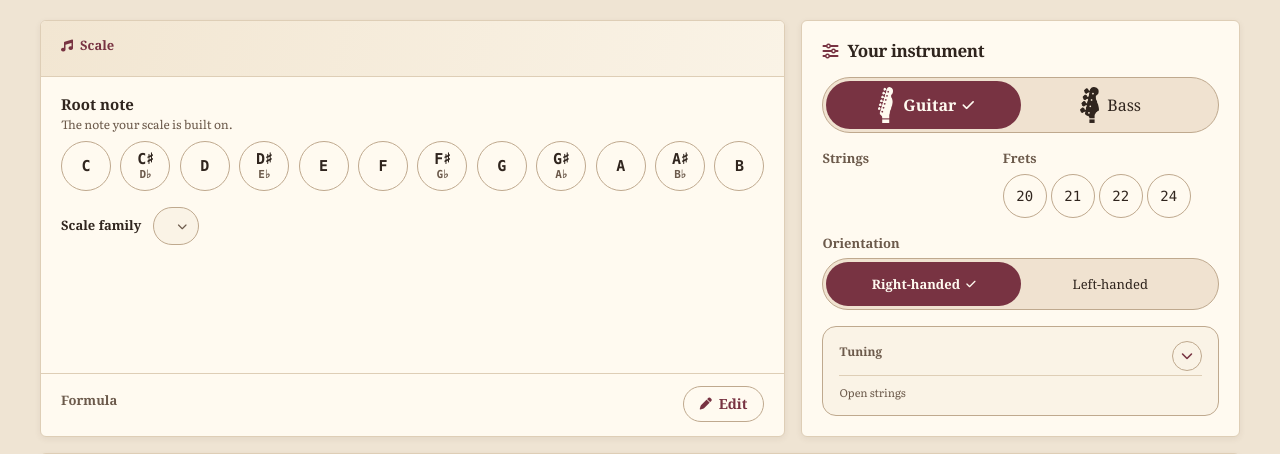
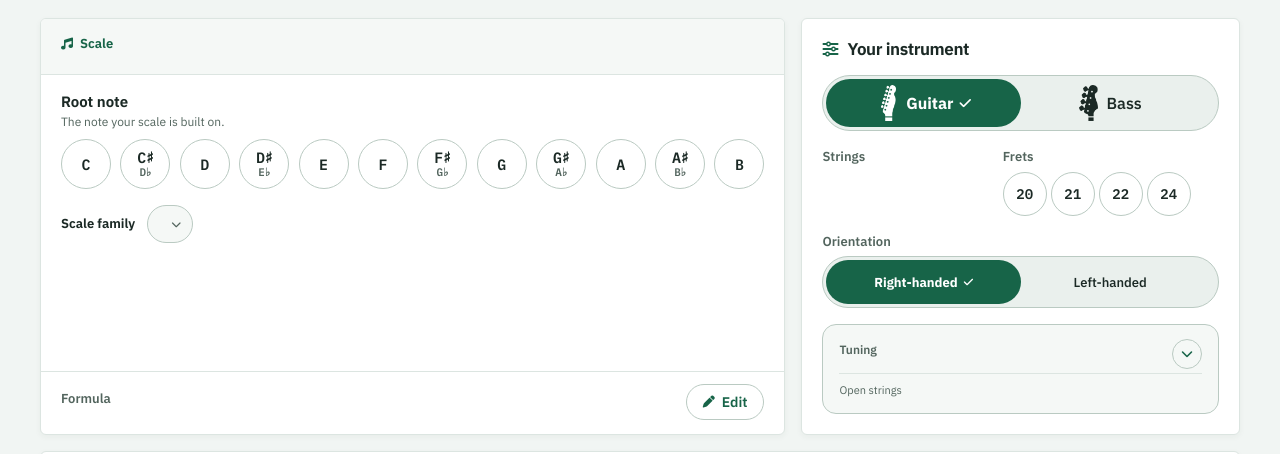
Before and after one commit to lucasmkrx/scales, a website: page public/index.html in a window 1280 px wide. Shown: the part 67-521 px from the top of the page. Drawn offline with Linux system fonts and the light colour scheme; files whose address does not match are found by name; a web font is replaced by a local one.

Commit message:
Refresh UI typography and color palette
Introduces IBM Plex Sans and Mono as the primary typefaces for the application, replacing previous fonts. This change also updates the overall color palette and refines various component styles to provide a modernized and cohesive visual aesthetic.

```diff
--- a/public/styles.css
+++ b/public/styles.css
@@ -5,14 +5,26 @@
   font-display: block;
 }
 @font-face {
-  font-family: Literata;
-  src: url('./assets/fonts/Literata-Regular.ttf') format('truetype');
+  font-family: 'IBM Plex Sans';
+  src: url('./assets/fonts/ibm-plex-sans.woff2') format('woff2');
+  font-weight: 400 700;
+  font-display: swap;
+}
+@font-face {
+  font-family: 'IBM Plex Mono';
+  src: url('./assets/fonts/ibm-plex-mono.woff2') format('woff2');
   font-weight: 400;
   font-display: swap;
 }
 @font-face {
-  font-family: Literata;
-  src: url('./assets/fonts/Literata-Bold.ttf') format('truetype');
+  font-family: 'IBM Plex Mono';
+  src: url('./assets/fonts/ibm-plex-mono-semibold.woff2') format('woff2');
+  font-weight: 600;
+  font-display: swap;
+}
+@font-face {
+  font-family: 'IBM Plex Mono';
+  src: url('./assets/fonts/ibm-plex-mono-bold.woff2') format('woff2');
   font-weight: 700;
   font-display: swap;
 }
@@ -27,56 +39,53 @@
   font-display: swap;
 }
 :root {
-  --ink: #30251e;
-  --muted: #6c5a4b;
-  --paper: #fffaf0;
-  --rule: #deceb6;
-  --pale: #f2e6d2;
-  --accent: #783342;
-  --background: #efe4d3;
-  --control-border: #bfa98e;
-  --hover-border: #916f55;
-  --accent-solid: #783342;
-  --accent-hover: #5b2330;
-  --accent-contrast: #fffaf0;
-  --focus: #8d5260;
+  --ink: #1b2925;
+  --muted: #53655e;
+  --paper: #fff;
+  --rule: #dce5e1;
+  --pale: #e6f2eb;
+  --accent: #176448;
+  --background: #f1f5f3;
+  --control-border: #bacac2;
+  --hover-border: #739986;
+  --accent-solid: #176448;
+  --accent-hover: #104e39;
+  --accent-contrast: #fff;
+  --focus: #2f8a68;
   --error: #9b3030;
-  --segmented: #f0e2d0;
-  --subtle: #faf3e6;
-  --diagram: #f9f1e0;
-  --tone-selected: #efe0ca;
-  --shadow: #533b2b24;
-  --shadow-soft: #533b2b13;
-  --scroll-thumb: #bca385;
-  --sounding-background: #442a27;
-  --sounding-ink: #fffaf0;
+  --segmented: #eaf0ed;
+  --subtle: #f5f8f6;
+  --diagram: #f6f8f7;
+  --tone-selected: #e0efe6;
+  --shadow: #203e3120;
+  --shadow-soft: #203e310c;
+  --scroll-thumb: #a6c0b2;
+  --sounding-background: #21483b;
+  --sounding-ink: #fff;
   --note-selected: #a16207;
-  --note-playing: #783342;
-  --board-open: #ebdcc1;
-  --board-octave: #e4d2b3;
-  --board-marker: #efe0c8;
-  --board-upper: #f5e8d2;
-  --board-lower: #fcf3e4;
-  --board-grid: #baaa92;
-  --board-string: #988977;
-  --board-ink: #594e42;
-  --board-muted-fill: #d9cfc1;
-  --board-muted-ink: #665747;
+  --note-playing: #176448;
+  --board-open: #e2ebe6;
+  --board-octave: #d8e5de;
+  --board-marker: #e8efeb;
+  --board-upper: #eff4f1;
+  --board-lower: #fbfcfb;
+  --board-grid: #b4c2bb;
+  --board-string: #899c92;
+  --board-ink: #485951;
+  --board-muted-fill: #d4ded9;
+  --board-muted-ink: #53665c;
   --muted-note-opacity: 0.6;
   --board-root-ink: #111111;
-  --board-root-muted: #9a8975;
+  --board-root-muted: #84988f;
   --board-root-halo: #ffffff;
-  --board-note-rim: #a6927c;
+  --board-note-rim: #92a69b;
   --note-ink: #28372e;
   --pitch-accidental: #fff;
-  --pattern-ink: #705747;
+  --pattern-ink: #4a6559;
   --pattern-active: var(--accent);
-  --pattern-guide: #9d6e65;
-  --type:
-    adobe-caslon-pro, 'Adobe Caslon Pro', Literata, 'Tukany Accidentals', Georgia, serif;
-  --mono:
-    input-mono, InputMono, 'Tukany Accidentals', ui-monospace, 'SFMono-Regular', Menlo,
-    Consolas, monospace;
+  --pattern-guide: #6f9a85;
+  --type: 'IBM Plex Sans', 'Tukany Accidentals', system-ui, sans-serif;
+  --mono: 'IBM Plex Mono', 'Tukany Accidentals', ui-monospace, Menlo, Consolas, monospace;
   --pill-radius: 9999px;
   --gutter: clamp(16px, 3vw, 36px);
   --page: 1272px;
@@ -167,7 +176,7 @@ fieldset {
 h1,
 h2,
 h3 {
-  font: 400 26px/1.2 var(--type);
+  font: 600 26px/1.2 var(--type);
   letter-spacing: -0.025em;
 }
 a {
@@ -373,7 +382,7 @@ input[type='checkbox'] {
 }
 .site-header {
   background: var(--paper);
-  border-bottom: 3px double var(--rule);
+  border-bottom: 1px solid var(--rule);
 }
 .masthead,
 main,
@@ -438,7 +447,7 @@ input::placeholder {
   display: grid;
   place-items: center;
   color: var(--accent-contrast);
-  border-radius: 3px;
+  border-radius: 7px;
   background: var(--accent-solid);
 }
 .brand-mark .icon {
@@ -1026,7 +1035,7 @@ input[aria-invalid='true'] {
   padding: 17px var(--scale-inset) 18px;
   border-bottom: 1px solid var(--rule);
   border-radius: 5px 5px 0 0;
-  background: linear-gradient(105deg, var(--pale), var(--subtle));
+  background-color: var(--subtle);
 }
 :root[data-theme='dark'] .scale-card-header {
   background-image: var(--scanlines), linear-gradient(105deg, var(--pale), var(--paper));
--- a/public/theme.js
+++ b/public/theme.js
@@ -15,7 +15,7 @@
     root.style.colorScheme = preference;
     document
       .querySelector('meta[name="theme-color"]')
-      ?.setAttribute('content', preference === 'dark' ? '#0a140e' : '#fffaf0');
+      ?.setAttribute('content', preference === 'dark' ? '#0a140e' : '#ffffff');
     window.dispatchEvent(new Event('themechange'));
   };
   window.tukanyTheme = Object.freeze({
--- a/scripts/build.mjs
+++ b/scripts/build.mjs
@@ -18,6 +18,10 @@ const theme = await readFile(new URL('public/theme.js', root), 'utf8');
 const visualAssets = [
   './vendor/fontawesome.min.css',
   './assets/fonts/fa-solid-900.woff2',
+  './assets/fonts/ibm-plex-sans.woff2',
+  './assets/fonts/ibm-plex-mono.woff2',
+  './assets/fonts/ibm-plex-mono-semibold.woff2',
+  './assets/fonts/ibm-plex-mono-bold.woff2',
   './assets/icon.png',
   './assets/marques-and-co.png',
   './assets/instruments/telecaster-headstock.png',
```
Also changed, not shown: THIRD-PARTY-NOTICES.md (+1 -0 lines), public/assets/fonts/OFL-IBM-Plex.txt (added, +93 -0 lines), tests/e2e/appearance.spec.mjs (+36 -4 lines), public/assets/fonts/ibm-plex-mono-bold.woff2 (added), public/assets/fonts/ibm-plex-mono-semibold.woff2 (added), public/assets/fonts/ibm-plex-mono.woff2 (added), public/assets/fonts/ibm-plex-sans.woff2 (added).
